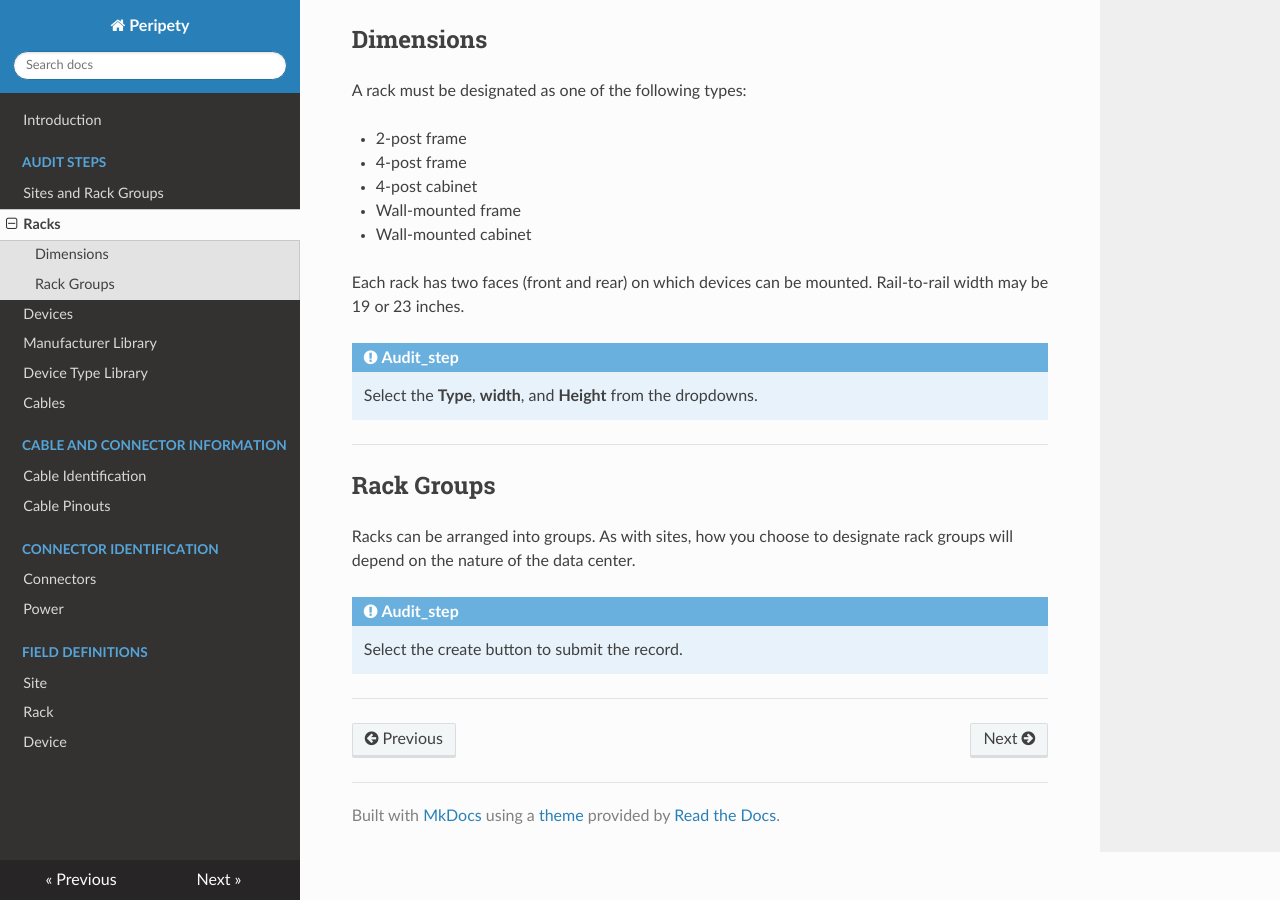
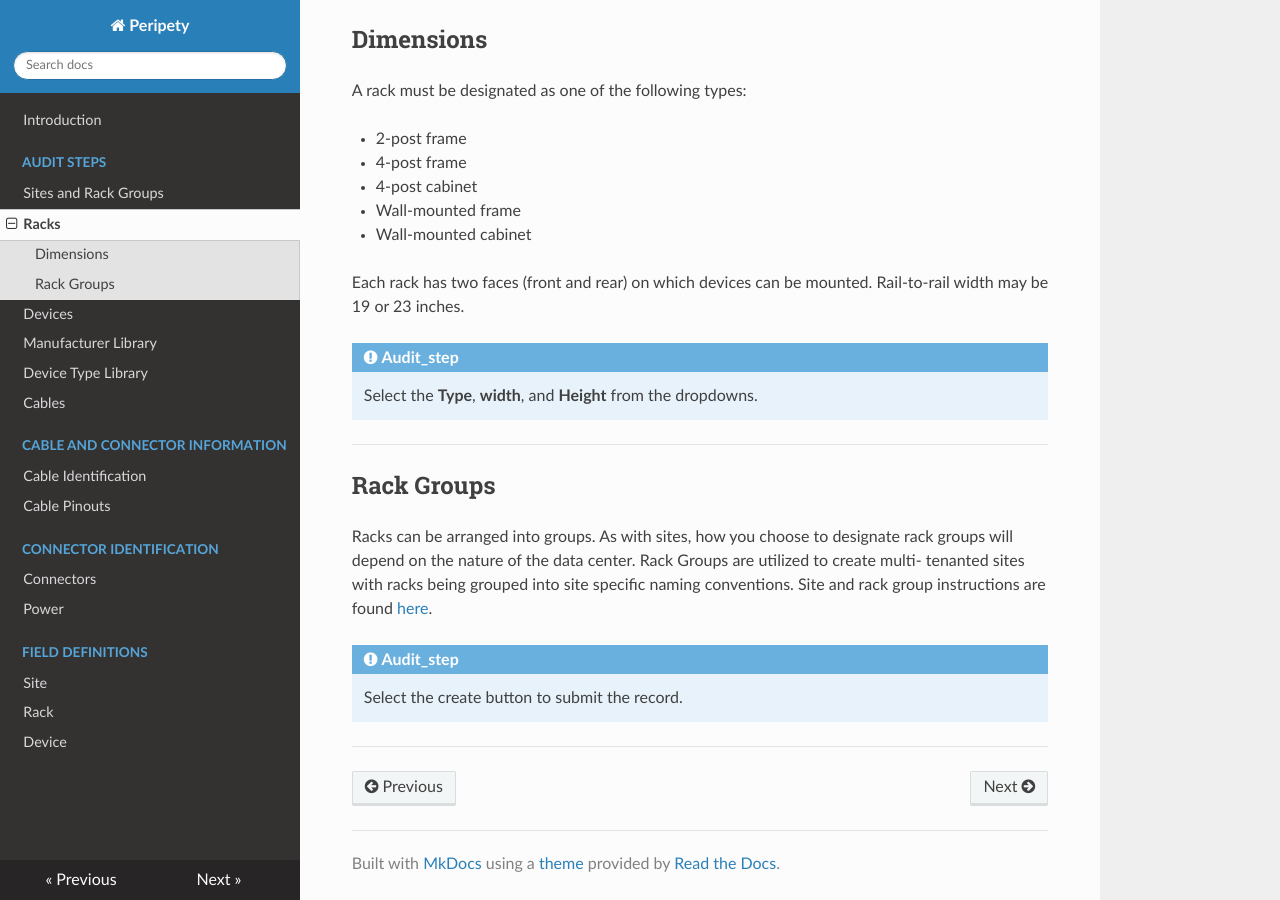
Before and after one commit to gadler01/peripety-docs, an MkDocs documentation site: the page built from docs/audit-steps/racks.md, in a window 1280 px wide and 900 px high, scrolled down 503 px. Built offline with MkDocs 1.6.1, drawn with Linux system fonts in a browser that asks for light colours; nearby versions of some CDN libraries; old or Windows-style settings are respelled for this version of MkDocs.

Commit message:
Update racks.md

```diff
--- a/docs/audit-steps/racks.md
+++ b/docs/audit-steps/racks.md
@@ -26,7 +26,7 @@ Each rack has two faces (front and rear) on which devices can be mounted. Rail-t
 
 ## Rack Groups
 
-Racks can be arranged into groups. As with sites, how you choose to designate rack groups will depend on the nature of the data center.
+Racks can be arranged into groups. As with sites, how you choose to designate rack groups will depend on the nature of the data center. Rack Groups are utilized to create multi- tenanted sites with racks being grouped into site specific naming conventions. Site and rack group instructions are found [here](./sitegroup.md).
 
 !!! Audit_Step
     Select the create button to submit the record.
```
